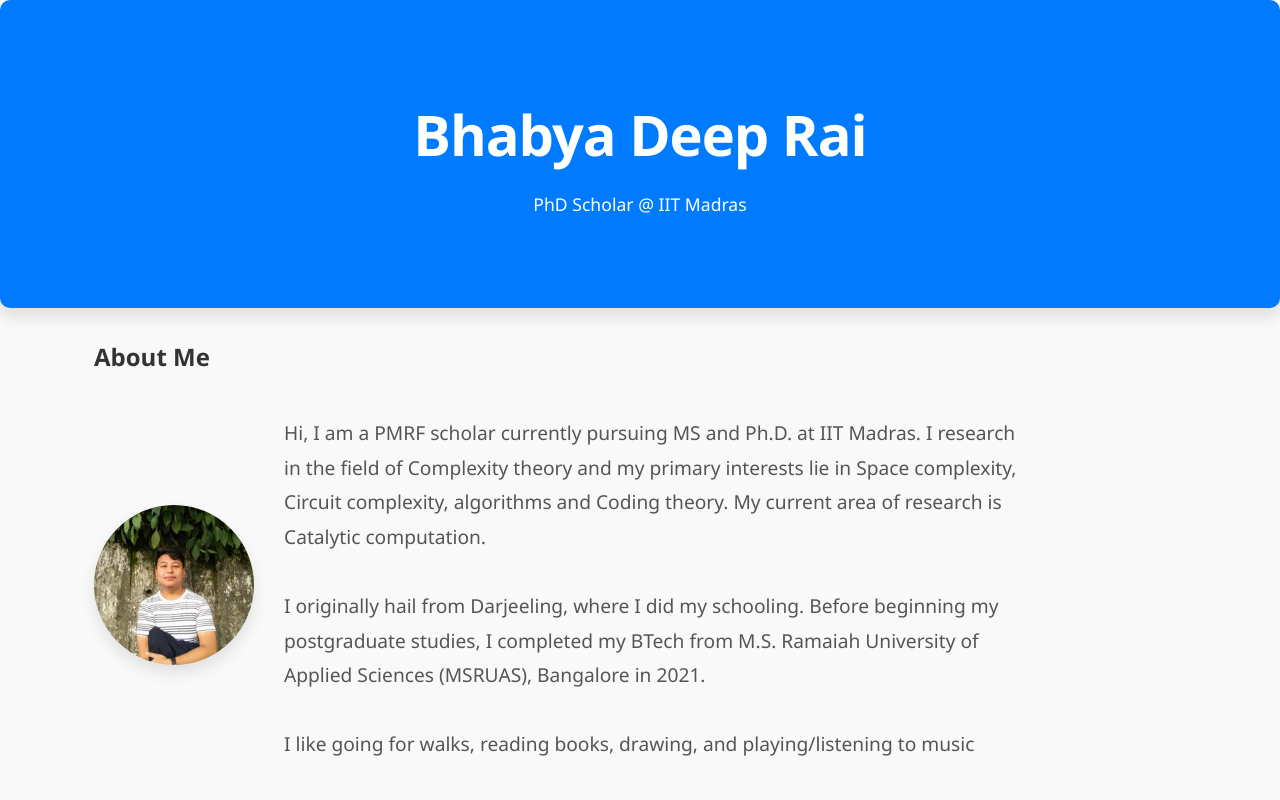
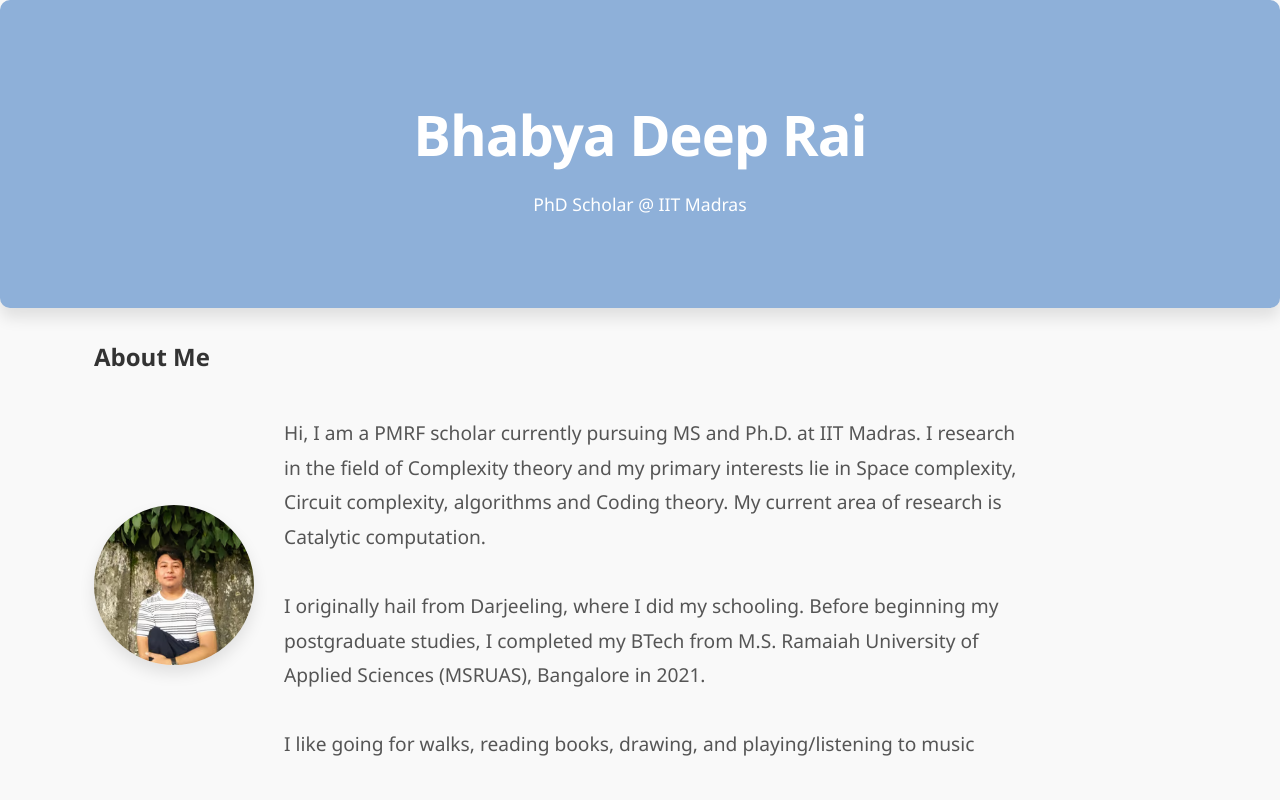
Before and after one commit to Bhabya23/Bhabya23.github.io, a plain HTML site: page index.html in a window 1280 px wide. Shown: the top 800 px of the page. Drawn offline with Linux system fonts and the light colour scheme.

Commit message:
Add files via upload

```diff
--- a/styles.css
+++ b/styles.css
@@ -22,7 +22,7 @@ body {
 
 /* Header Section */
 header {
-    background-color: #007BFF; /* Bright blue background */
+    background-color: #8eb0d9; /* Bright blue background */
     color: white;
     text-align: center;
     padding: 60px 0;
```
